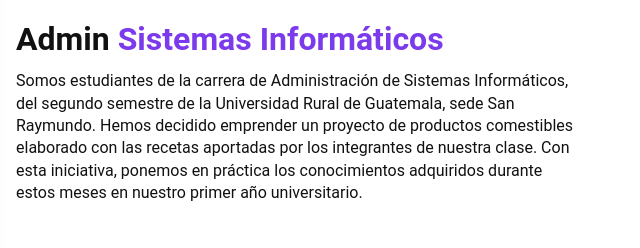
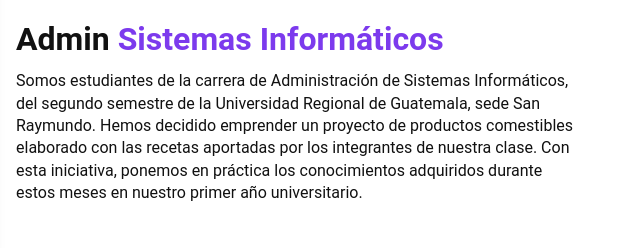
Before and after one commit to edhernandezg/DobladasWeb, a plain HTML site: page index.html in a window 1280 px wide. Shown: the part 704-952 px from the top of the page, 640-1280 px from the left. Drawn offline with Linux system fonts and the light colour scheme.

Commit message:
Add files via upload

```diff
--- a/index.html
+++ b/index.html
@@ -41,7 +41,7 @@
         <div class="texto">
           <h2>Admin <span class="color-acento">Sistemas Informáticos</span></h2>
           <p>Somos estudiantes de la carrera de Administración de Sistemas Informáticos, del segundo semestre de
-            la Universidad Rural de Guatemala, sede San Raymundo. Hemos decidido emprender un proyecto de productos
+            la Universidad Regional de Guatemala, sede San Raymundo. Hemos decidido emprender un proyecto de productos
             comestibles elaborado con las recetas aportadas por los integrantes de nuestra clase.
             Con esta iniciativa, ponemos en práctica los conocimientos adquiridos durante estos meses en nuestro primer año universitario.</p>
         </div>
```
